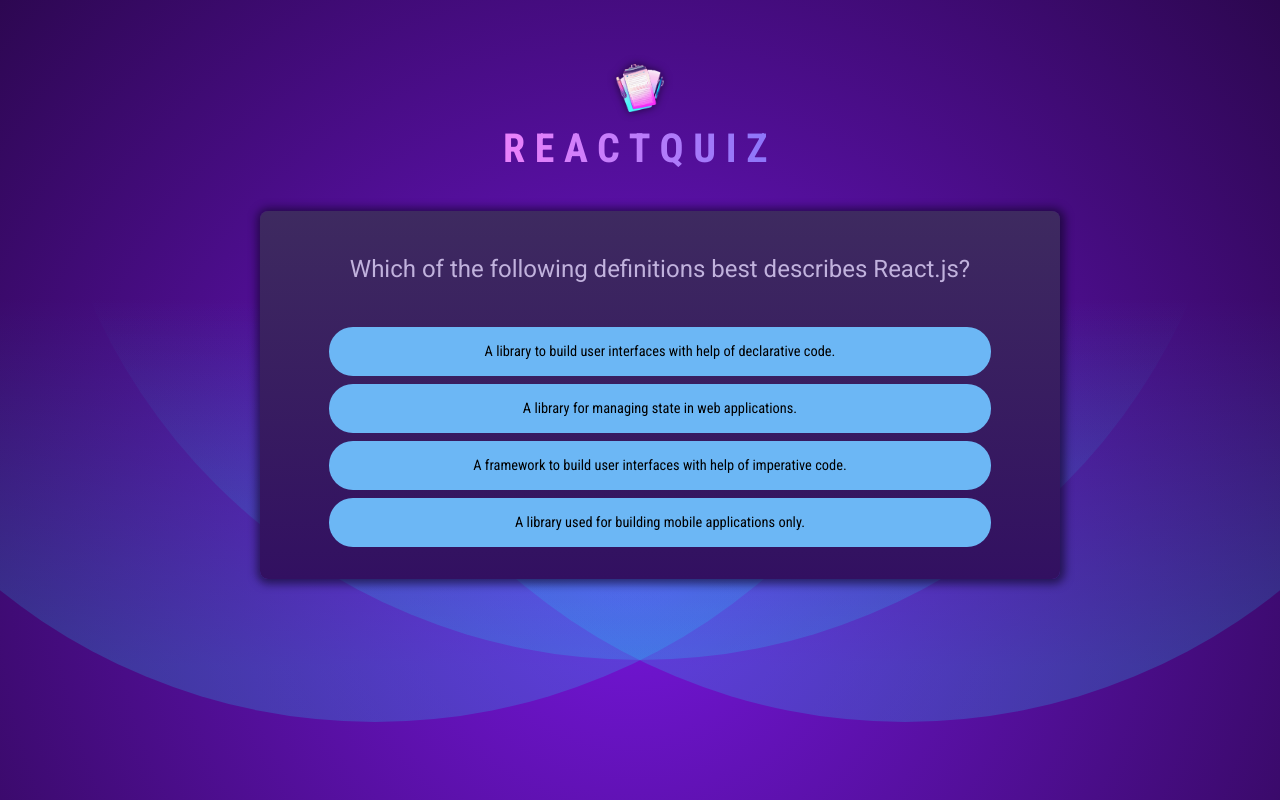
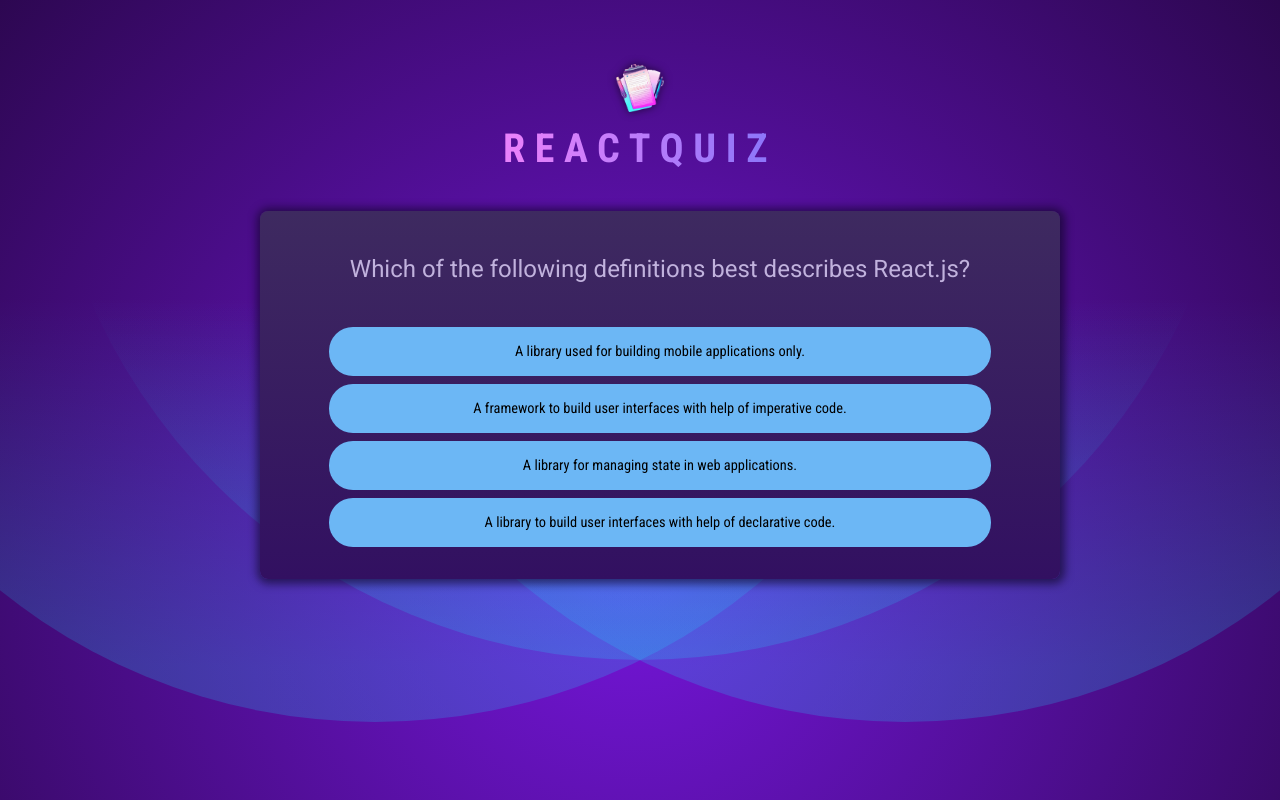
Before and after one commit to Eladahan20/Quiz, a React (Create React App) app: page / in a window 1280 px wide. Built offline with nearby package versions, Linux system fonts and the light colour scheme.

Commit message:
Shuffled question + complete quiz logic

```diff
--- a/src/Components/Quiz.jsx
+++ b/src/Components/Quiz.jsx
@@ -1,22 +1,43 @@
 import { useState } from "react";
 import QUESTIONS from "../questions";
+import quizCompletedImg from "../assets/quiz-complete.png";
 
 export default function Quiz() {
   const [userAnswers, setUserAnswers] = useState([]);
   const activeQuestionIndex = userAnswers.length;
 
+  /* In order to stop generating questions and show the summary screen we need to know when it's over */
+  const quisIsComplete = activeQuestionIndex === QUESTIONS.length;
+
+  /*  This is the react way of adding a value to the state array without deleting the previous values */
   function handleSelectAnswer(selectedAnswer) {
     setUserAnswers((prevUserAnswers) => {
       return [...prevUserAnswers, selectedAnswer];
     });
   }
+
+  if (quisIsComplete) {
+    return (
+      <div id="summary">
+        <img src={quizCompletedImg} alt="Trophy Icon" />
+        <h2>Quiz Completed!</h2>
+      </div>
+    );
+  }
+
+  /*  We want to shuffle the answers, so we create a new array and randomise its answers - we don't want to override the original answers array because the first answer is always the right one */
+  /* It must be at the bottom so it will execute only if we have answers to display, if not, the return statement above will execute */
+  const shuffledArray = [...QUESTIONS[activeQuestionIndex].answers];
+  shuffledArray.sort(() => Math.random() - 0.5);
+
   return (
     <div id="quiz">
       <div id="question">
         <h2>{QUESTIONS[activeQuestionIndex].text}</h2>
         <ul id="answers">
-          {QUESTIONS[activeQuestionIndex].answers.map((answer) => (
+          {shuffledArray.map((answer) => (
             <li key={answer} className="answer">
+              {/* This is react way of passing functions with a parameter to invoke immediatly */}
               <button onClick={() => handleSelectAnswer(answer)}>
                 {answer}
               </button>
```
